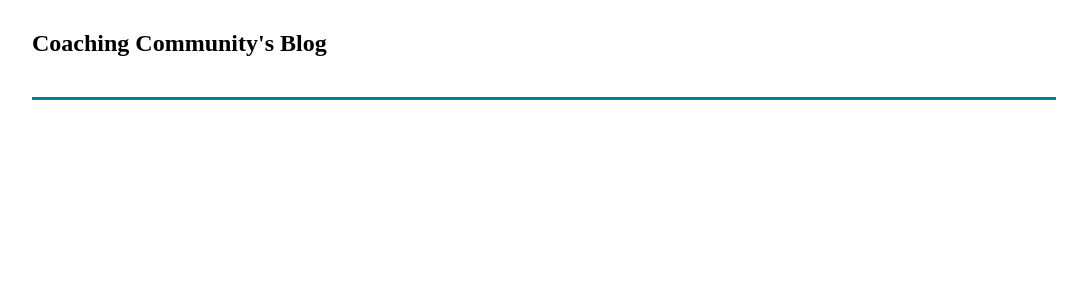
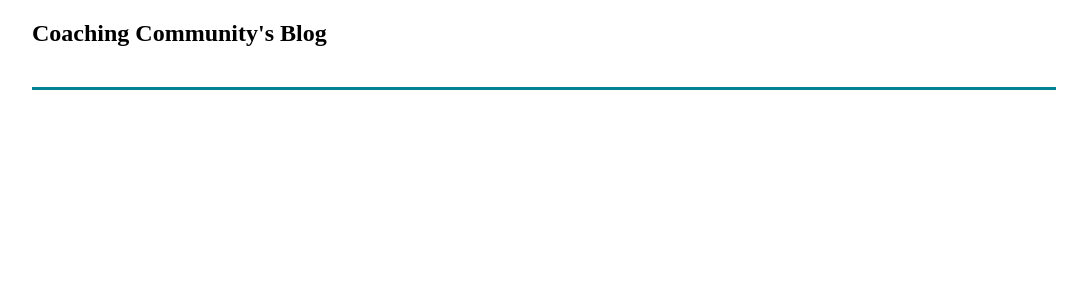
Before and after one commit to t0biasj0seph/t0biasj0seph, a Jekyll site: the page built from blog/index.html, in a window 1280 px wide. Shown: the top 300 px of the page, without its empty margins (96-1183 px from the left). Built offline with Jekyll 4.4.1, drawn with Linux system fonts in a browser that asks for light colours; some web fonts are replaced.

Commit message:
reduced body margin

```diff
--- a/css/main.css
+++ b/css/main.css
@@ -1,5 +1,5 @@
 body {
-    margin: 30px auto;
+    margin: 15px auto;
     width: 80%;
 }
 
@@ -19,7 +19,7 @@ nav ul, footer ul {
 nav ul li, footer ul li {
   font-family:'Helvetica', 'Arial', 'Sans-Serif';
     display: inline;
-/*    margin-right: 20px; */
+    margin-right: 20px;
 }
 a {
     text-decoration: none;
```
